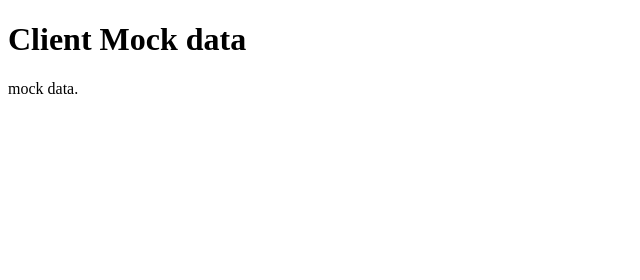
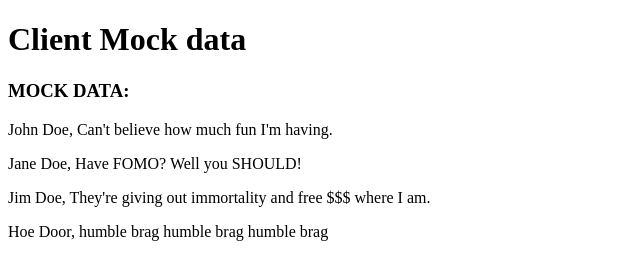
Before and after one commit to edgarmantes/LogRoom, a website: page public/index.html in a window 1280 px wide. Shown: the whole page, without its empty margins (0-640 px from the left). Drawn offline with nearby package versions, Linux system fonts and the light colour scheme.

Commit message:
Added functionality for adding mock data over client-side

```diff
--- a/public/index.html
+++ b/public/index.html
@@ -12,9 +12,9 @@
     <body>
 
 	 	<h1>Client Mock data</h1>
-		<p>mock data.</p>
+		<h3>MOCK DATA:</h3>
+        <script src="https://code.jquery.com/jquery-2.1.0.js"></script>
+        <script src="./js/app.js"></script>
 
-        <script src="./js/app.js"></script>
-        <script src="https://code.jquery.com/jquery-2.1.0.js"></script>
     </body>
 </html>
--- a/public/js/app.js
+++ b/public/js/app.js
@@ -42,13 +42,14 @@ var MOCK_STATUS_UPDATES = {
 function getRecentStatusUpdates(callbackFn) {
     // we use a `setTimeout` to make this asynchronous
     // as it would be with a real AJAX call.
+
 	setTimeout(function(){ callbackFn(MOCK_STATUS_UPDATES)}, 1);
 }
 
 // this function stays the same when we connect
 // to real API later
 function displayStatusUpdates(data) {
-    for (index in data.statusUpdates) {
+    for (index in data.entries) {
 	   $('body').append(
         '<p>' + data.entries[index].guestName + ", " +data.entries[index].message + '</p>');
     }
```
